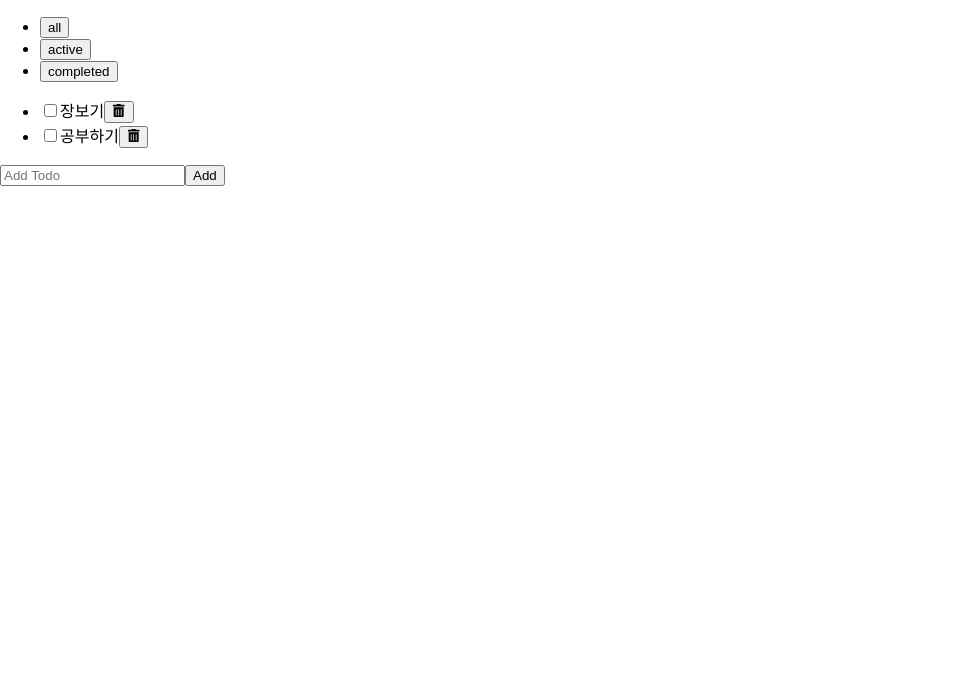
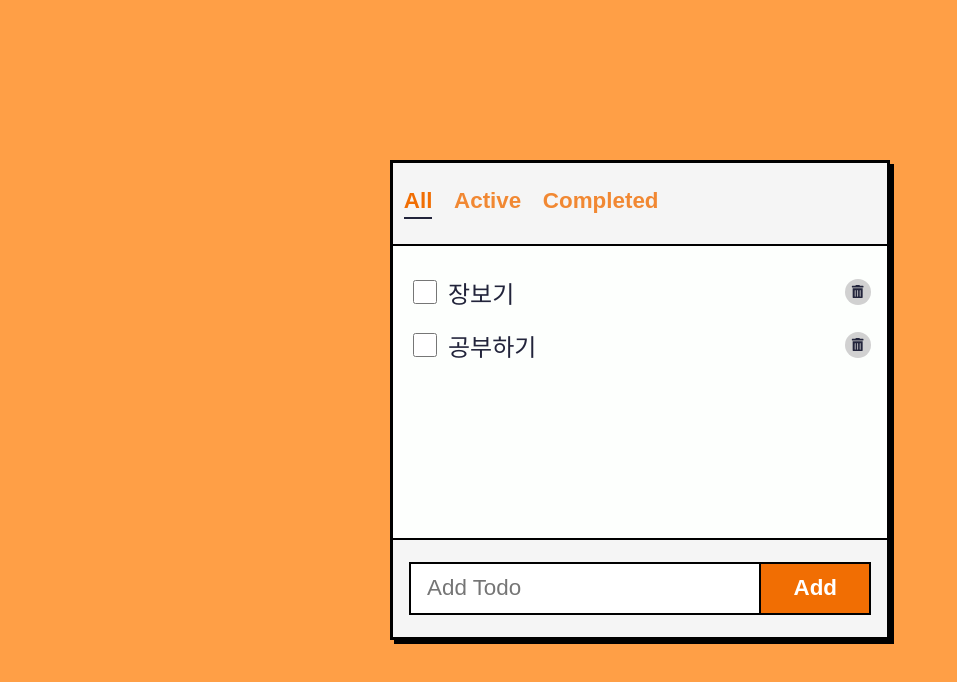
Before and after one commit to chaehaeun/Dreamcoding-react-todolist, a React (Create React App) app: page / in a window 1280 px wide. Shown: the top 682 px of the page, without its empty margins (0-957 px from the left). Built offline with nearby package versions, Linux system fonts and the light colour scheme.

Commit message:
[add] 8.15 스타일링 하기 - 투두 아이템

```diff
--- a/src/components/AddTodo/AddTodo.jsx
+++ b/src/components/AddTodo/AddTodo.jsx
@@ -1,5 +1,6 @@
 import React, { useState } from "react";
 import { v4 as uuidv4 } from "uuid";
+import styles from "./AddTodo.module.css";
 
 const AddTodo = ({ onAdd }) => {
   const [text, setText] = useState("");
@@ -16,14 +17,17 @@ const AddTodo = ({ onAdd }) => {
   };
 
   return (
-    <form onSubmit={handleSubmit}>
+    <form onSubmit={handleSubmit} className={styles.form}>
       <input
+        className={styles.input}
         type="text"
         placeholder="Add Todo"
         value={text}
         onChange={handleChange}
       />
-      <button type="submit">Add</button>
+      <button type="submit" className={styles.button}>
+        Add
+      </button>
     </form>
   );
 };
--- /dev/null
+++ b/src/components/AddTodo/AddTodo.module.css
@@ -0,0 +1,30 @@
+.form {
+  width: 100%;
+  display: flex;
+  padding: 1.4rem 1rem;
+  background-color: var(--color-bg-dark);
+  border-top: 2px solid #000;
+}
+
+.input {
+  flex: 1 0 auto;
+  font-size: 1.4rem;
+  padding: 0.7rem 1rem;
+  border: 2px solid #000;
+  border-right: none;
+  outline: none;
+}
+
+.button {
+  cursor: pointer;
+  background-color: var(--color-accent);
+  color: var(--color-white);
+  font-weight: bold;
+  font-size: 1.4rem;
+  padding: 0 2rem;
+  border: 2px solid #000;
+}
+
+.button:hover {
+  filter: brightness(125%);
+}
--- a/src/components/Header/Header.jsx
+++ b/src/components/Header/Header.jsx
@@ -1,12 +1,20 @@
 import React from "react";
+import styles from "./Header.module.css";
 
 const Header = ({ filters, filter, onFilterChange }) => {
   return (
-    <header>
-      <ul>
+    <header className={styles.header}>
+      <ul className={styles.filters}>
         {filters.map((value, index) => (
           <li key={index}>
-            <button onClick={() => onFilterChange(value)}>{value}</button>
+            <button
+              className={`${styles.filter} ${
+                filter === value && styles.selected
+              }`}
+              onClick={() => onFilterChange(value)}
+            >
+              {value}
+            </button>
           </li>
         ))}
       </ul>
--- /dev/null
+++ b/src/components/Header/Header.module.css
@@ -0,0 +1,31 @@
+.header {
+  display: flex;
+  justify-content: space-between;
+  align-items: center;
+  background-color: var(--color-bg-dark);
+  border-bottom: 2px solid #000;
+}
+
+.filters {
+  display: flex;
+}
+
+.filter {
+  font-size: 1.4rem;
+  margin: 0.3rem;
+  text-transform: capitalize;
+  background-color: transparent;
+  color: var(--color-accent);
+  opacity: 0.8;
+  font-weight: bold;
+}
+.filter:hover,
+.filter.selected {
+  opacity: 1;
+}
+.filter.selected::after {
+  content: "";
+  display: block;
+  margin-top: 0.2rem;
+  border: 1px solid var(--color-text);
+}
--- a/src/components/Todo/Todo.jsx
+++ b/src/components/Todo/Todo.jsx
@@ -1,5 +1,6 @@
 import React from "react";
 import { FaTrashAlt } from "react-icons/fa";
+import styles from "./Todo.module.css";
 
 const Todo = ({ todo, onUpdate, onDelete }) => {
   const { text, status } = todo;
@@ -12,17 +13,22 @@ const Todo = ({ todo, onUpdate, onDelete }) => {
   const handleDelete = () => onDelete(todo);
 
   return (
-    <li>
+    <li className={styles.todo}>
       <input
+        className={styles.checkbox}
         type="checkbox"
         id="checkbox"
         checked={status === "completed"}
         onChange={handleChange}
       />
-      <label htmlFor="checkbox">{text}</label>
-      <button onClick={handleDelete}>
-        <FaTrashAlt />
-      </button>
+      <label htmlFor="checkbox" className={styles.text}>
+        {text}
+      </label>
+      <span className={styles.icon}>
+        <button onClick={handleDelete} className={styles.button}>
+          <FaTrashAlt />
+        </button>
+      </span>
     </li>
   );
 };
--- /dev/null
+++ b/src/components/Todo/Todo.module.css
@@ -0,0 +1,37 @@
+.todo {
+  display: flex;
+  justify-content: space-between;
+  align-items: center;
+  padding: 0.5rem 1rem;
+  margin: 0.1rem 0;
+  color: var(--color-text);
+}
+
+.checkbox {
+  width: 1.5rem;
+  height: 1.5rem;
+}
+
+.text {
+  flex: 1 1 0%;
+  margin-left: 0.5rem;
+  font-size: 1.5rem;
+}
+
+.icon {
+  width: 26px;
+  height: 26px;
+  background-color: var(--color-grey);
+  border-radius: 100%;
+  transition: all 150ms ease-out;
+}
+
+.icon:hover {
+  background-color: var(--color-accent);
+  transform: scale(1.2) rotate(15deg);
+}
+
+.button {
+  color: var(--color-text);
+  background-color: transparent;
+}
--- a/src/components/TodoList/TodoList.jsx
+++ b/src/components/TodoList/TodoList.jsx
@@ -1,6 +1,7 @@
 import React, { useState } from "react";
 import AddTodo from "../AddTodo/AddTodo";
 import Todo from "../Todo/Todo";
+import styles from "./TodoList.module.css";
 
 const TodoList = ({ filter }) => {
   const [todos, setTodos] = useState([
@@ -23,8 +24,8 @@ const TodoList = ({ filter }) => {
   const filtered = getFilteredItems(todos, filter);
 
   return (
-    <section>
-      <ul>
+    <section className={styles.container}>
+      <ul className={styles.list}>
         {filtered.map((item) => (
           <Todo
             key={item.id}
--- /dev/null
+++ b/src/components/TodoList/TodoList.module.css
@@ -0,0 +1,12 @@
+.container {
+  height: 100%;
+  min-height: 0;
+  display: flex;
+  flex-direction: column;
+  background-color: var(--color-bg);
+}
+
+.list {
+  flex: 1 1 auto;
+  overflow-y: auto;
+}
--- a/src/index.css
+++ b/src/index.css
@@ -1,13 +1,71 @@
+:root {
+  --color-bg-dark: #f5f5f5;
+  --color-bg: #fdfffd;
+  --color-grey: #d1d1d1;
+  --color-text: #22243b;
+  --color-accent: #f16e03;
+  --color-white: white;
+  --color-scrollbar: #aaa7a7;
+}
+
 body {
   margin: 0;
-  font-family: -apple-system, BlinkMacSystemFont, 'Segoe UI', 'Roboto', 'Oxygen',
-    'Ubuntu', 'Cantarell', 'Fira Sans', 'Droid Sans', 'Helvetica Neue',
+  font-family: -apple-system, BlinkMacSystemFont, "Segoe UI", "Roboto", "Oxygen",
+    "Ubuntu", "Cantarell", "Fira Sans", "Droid Sans", "Helvetica Neue",
     sans-serif;
   -webkit-font-smoothing: antialiased;
   -moz-osx-font-smoothing: grayscale;
+  width: 100vw;
+  height: 100vh;
+  display: flex;
+  accent-color: var(--color-accent);
+  justify-content: center;
+  align-items: center;
+  background: rgb(255, 159, 70);
+  font-size: 1.2rem;
+}
+
+#root {
+  width: 100%;
+  height: 60%;
+  max-width: 500px;
+  background-color: var(--color-bg-dark);
+  display: flex;
+  flex-direction: column;
+  border: 3px solid #000;
+  -webkit-box-shadow: 4px 4px 0px 0px #000000;
+  box-shadow: 4px 4px 0px 0px #000000;
 }
 
 code {
-  font-family: source-code-pro, Menlo, Monaco, Consolas, 'Courier New',
+  font-family: source-code-pro, Menlo, Monaco, Consolas, "Courier New",
     monospace;
 }
+
+* {
+  box-sizing: border-box;
+}
+
+ul {
+  list-style: none;
+  padding-left: 0;
+}
+
+button {
+  outline: none;
+  border: none;
+}
+
+::-webkit-scrollbar {
+  width: 0.5rem;
+}
+
+::-webkit-scrollbar-track {
+  background-color: var(--color-bg-dark);
+}
+::-webkit-scrollbar-thumb {
+  background-color: var(--color-scrollbar);
+}
+::-webkit-scrollbar-thumb:hover {
+  background-color: var(--color-accent);
+}
```
